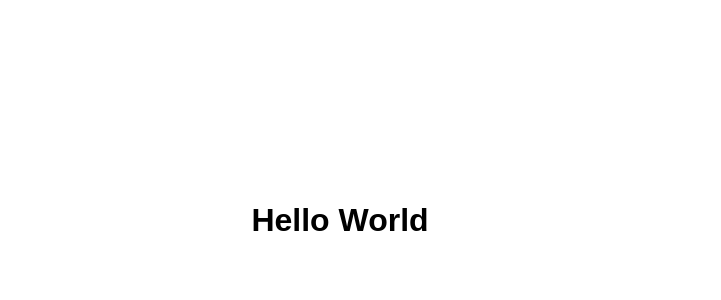
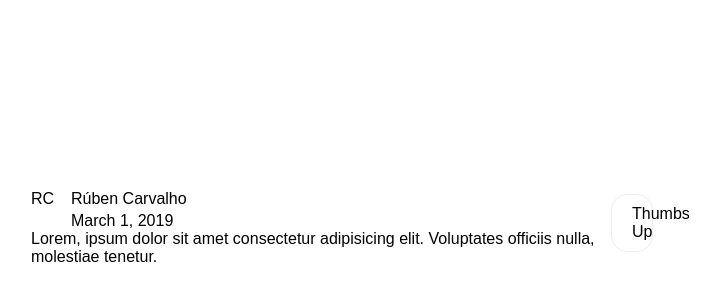
Before and after one commit to rubencarvalho/questions-app, a React (Create React App) app: page / in a window 1280 px wide. Shown: the part 180-480 px from the top of the page, without its empty margins (300-1021 px from the left). Built offline with nearby package versions, Linux system fonts and the light colour scheme.

Commit message:
First rendered card

```diff
--- a/src/app/App.js
+++ b/src/app/App.js
@@ -1,10 +1,10 @@
 import React from 'react'
 import GlobalStyle from './GlobalStyle'
-
+import Card from '../cards/Card'
 export default function App() {
   return (
     <React.Fragment>
-      <h1>Hello World</h1>
+      <Card />
       <GlobalStyle />
     </React.Fragment>
   )
--- a/src/app/GlobalStyle.js
+++ b/src/app/GlobalStyle.js
@@ -28,13 +28,6 @@ export default createGlobalStyle`
     padding-left: 4px;
   }
 
-  button {
-    background: #333;
-    border-radius: 4px;
-    color: white;
-    font-weight: bold;
-  }
-
   header {
     overflow: hidden;
   }
--- a/src/cards/Card.js
+++ b/src/cards/Card.js
@@ -1,6 +1,21 @@
 import React from 'react'
-import styled from 'styled-components'
+import StyledCard from './CardStyle'
 
 export default function Card() {
-  return <div />
+  return (
+    <StyledCard>
+      <div className="card__header">
+        <div className="card__avatar">RC</div>
+        <div className="card__items">
+          <div className="card__author">Rúben Carvalho</div>
+          <div className="card__date">March 1, 2019</div>
+        </div>
+        <div className="card__action">Thumbs Up</div>
+      </div>
+      <div className="card__message">
+        Lorem, ipsum dolor sit amet consectetur adipisicing elit. Voluptates
+        officiis nulla, molestiae tenetur.
+      </div>
+    </StyledCard>
+  )
 }
--- a/src/cards/CardStyle.js
+++ b/src/cards/CardStyle.js
@@ -1,4 +1,3 @@
-import React, { useState, useEffect } from 'react'
 import styled from 'styled-components'
 
 const StyledCard = styled.section`
@@ -7,8 +6,50 @@ const StyledCard = styled.section`
   width: 650px;
   height: 100px;
   max-height: 120px;
+  padding: 20px 16px 20px 16px;
+
+  .card__header {
+    display: grid;
+    grid-template-columns: 40px 1fr 40px;
+  }
+
+  .card__avatar {
+    display: flex;
+    width: 100%;
+  }
+
+  .card__items {
+    display: grid;
+    grid-template-rows: 22px 18px;
+  }
+
+  .card__author {
+    display: flex;
+    width: 100%;
+    font-weight: 500;
+  }
+
+  .card__date {
+    display: flex;
+    width: 100%;
+  }
+
+  .card__action {
+    display: flex;
+    width: 100%;
+    border: 1px solid #eee;
+    padding: 10px 20px;
+    text-align: center;
+    text-decoration: none;
+    display: inline-block;
+    margin: 4px 2px;
+    border-radius: 16px;
+  }
+
+  .card__message {
+    display: flex;
+    width: 100%;
+  }
 `
 
-const QuestionHeader = styled.div`
-  display: flex;
-`
+export default StyledCard
```
